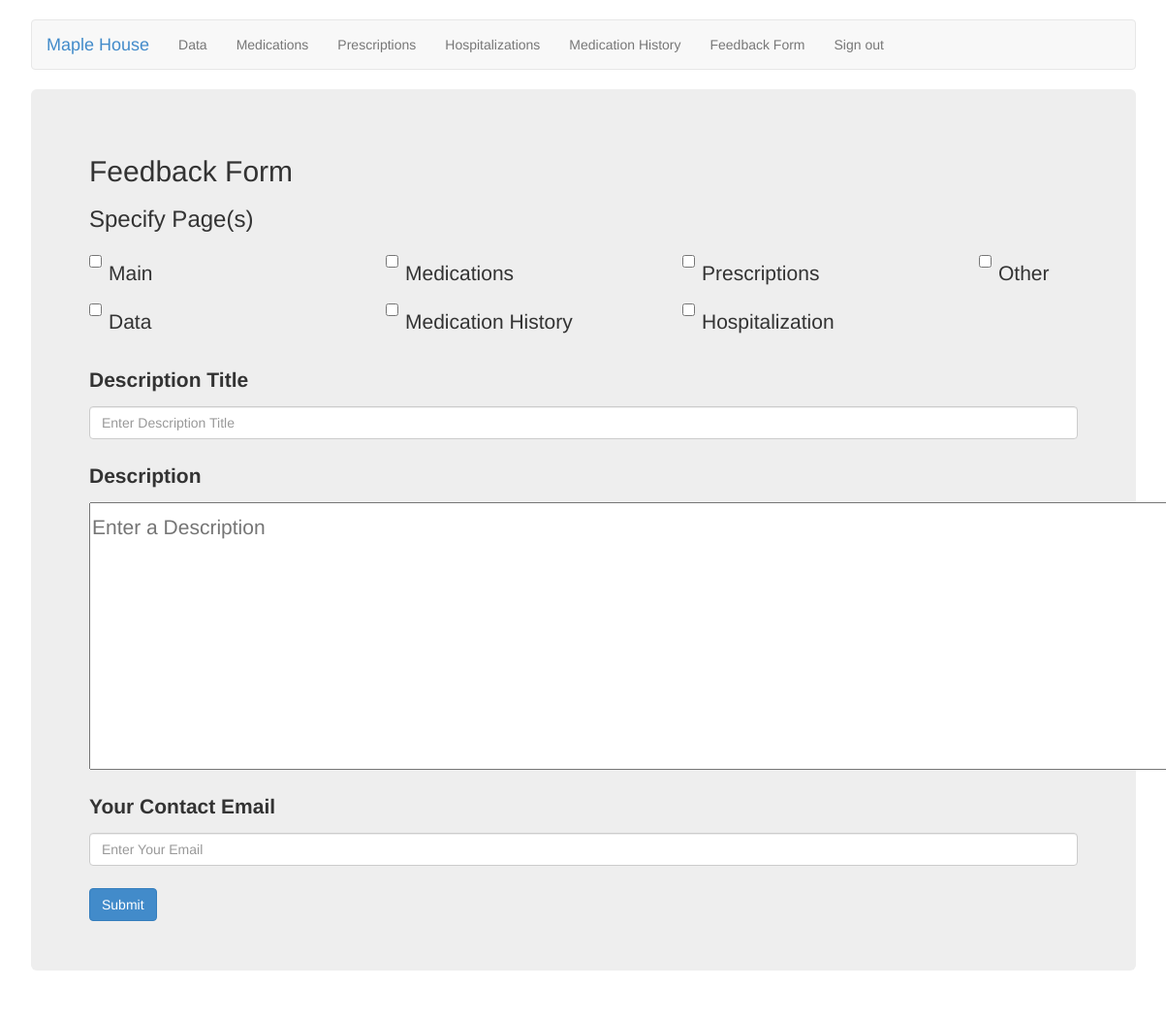
After one commit to Severose/fswproject-php, a PHP site: page /feedback.php in a window 1520 px wide; the page is wider, and only the part inside the window is pictured. The commit adds this page. Shown: that part at 97% size, without its empty margins (158-1361 px from the left). Run offline with PHP 8.4, Linux system fonts and the light colour scheme; some libraries are stand-ins or nearby versions.

Commit message:
Added Feedback Form.

```diff
--- a/NewMHV1/data.php
+++ b/NewMHV1/data.php
@@ -55,6 +55,7 @@ include('includes/base.header.php');
 		  	echo "				<li><a href=\"prescriptions.php?patient=$selectedOption\"><span>Prescriptions</span></a></li>";
 		  	echo "				<li><a href=\"hospitalization.php?patient=$selectedOption\"><span>Hospitalization</span></a></li>";
 		  	echo "				<li><a href=\"medicationhistory.php?patient=$selectedOption\"><span>Medication History</span></a></li>";
+		  	echo "				<li><a href=\"feedback.php?patient=$selectedOption\"><span>Feedback Form</span></a></li>";
 		  	echo "				<li><a href=\"index.html\"><span>SignOut</span></a></li>";
 			?>
 
--- /dev/null
+++ b/NewMHV1/feedback.php
@@ -0,0 +1,124 @@
+<?php
+include('includes/base.functions.php');
+?>
+<!DOCTYPE html>
+<html lang="en">
+<head>
+  <meta charset="utf-8">
+  <meta  http-equiv="X-UA-Compatible" content="IE=edge">
+  <meta  name="viewport"  content="width=device-width,  initial-scale=1.0"> <meta  name="description"  content="">      <meta name="author" content=""> <link rel="shortcut icon" href="../../docs-assets/ico/favicon.png">
+
+ <title>Feedback Form</title>
+    <link href="./css/bootstrap.css" rel="stylesheet">
+    <script src="https://code.jquery.com/jquery-1.10.2.min.js"></script>
+    <script src="./js/bootstrap.min.js"></script>
+    <link href="navbar.css" rel="stylesheet">
+   <link href="homepage.css" rel="stylesheet">
+  </head>
+
+  <body>
+
+    <div class="container">
+
+      <!-- Static navbar -->
+      <div class="navbar navbar-default" role="navigation">
+        <div class="navbar-header">
+          <button type="button" class="navbar-toggle" data-toggle="collapse" data-target=".navbar-collapse">
+            <h1 class="sr-only">Home Page</h1>
+            <span class="icon-bar"></span>
+            <span class="icon-bar"></span>
+            <span class="icon-bar"></span>
+          </button>
+          <h class="navbar-brand text-success"><a href = "homepage.php">Maple House</a></h>
+        </div>
+        <div class="navbar-collapse collapse">
+          <ul class="nav navbar-nav">
+            <li class=""><a href="#">Data</a></li>
+            <li><a href="#">Medications</a></li>
+            <li><a href="#">Prescriptions</a></li>
+              <li><a href="#">Hospitalizations</a></li>
+              <li><a href="#">Medication History</a></li>
+              <li><a href="feedback.php">Feedback Form</a></li>
+              <li><a  href = "index.html">Sign out</a></li>
+          </ul>
+        </div>
+      </div>
+
+      <!-- Main component for a primary marketing message or call to action -->
+      <div class="jumbotron">
+      <h2>Feedback Form </h2>
+
+      <h3>Specify Page(s)</h3>
+      <form name="form1" action="mail.php" method="POST">
+        <div style = "float: left; width:30%;">
+              <div class="form-group">
+                <div class="checkbox">
+                  <label>
+                    <input type="checkbox" id="Main" name="Main"> Main
+                  </label>
+                </div>
+                <div class="checkbox">
+                  <label>
+                    <input type="checkbox" id="Data" name="Data"> Data
+                  </label>
+                </div>
+              </div>
+          </div>
+          <div style = "float: left; width:30%;">
+            <div class="form-group">
+              <div class="checkbox">
+                <label>
+                  <input type="checkbox" id="Medications" name="Medications"> Medications
+                </label>
+              </div>
+              <div class="checkbox">
+                <label>
+                  <input type="checkbox" id="Medication History" name="Medication History"> Medication History
+                </label>
+              </div>
+            </div>
+          </div>
+          <div style = "float: left; width:30%;">
+            <div class="form-group">
+              <div class="checkbox">
+                <label>
+                  <input type="checkbox" id="Prescriptions" name="Prescriptions"> Prescriptions
+                </label>
+              </div>
+              <div class="checkbox">
+                <label>
+                  <input type="checkbox" id="Hospitalization" name="Hospitalization"> Hospitalization
+                </label>
+              </div>
+            </div>
+          </div>
+          <div style = "float: left; width:10%;">
+            <div class="form-group">
+              <div class="checkbox">
+                <label>
+                  <input type="checkbox" id="Other" name="Other" > Other
+                </label>
+              </div>
+            </div>
+          </div>
+      <div class="form-group">
+        <label >Description Title</label>
+        <input type="text" class="form-control" id="Title" name = "Title" placeholder="Enter Description Title">
+      </div>
+      <div class="form-group">
+        <label >Description</label>
+        <textarea class="field span12" id="Description" name="Description" rows="6" cols="110" placeholder="Enter a Description"></textarea>
+      </div>
+      <div class="form-group">
+        <label >Your Contact Email</label>
+        <input type="text" class="form-control" id="Email" name = "Email" placeholder="Enter Your Email">
+      </div>
+      <button type="submit" class="btn btn-primary">Submit</button>
+       </form>
+        </div>
+
+
+
+
+  </body>
+</html>
--- a/NewMHV1/homepage.html
+++ b/NewMHV1/homepage.html
@@ -49,6 +49,7 @@
             <li><a href="#">Prescriptions</a></li>
               <li><a href="#">Hospitalizations</a></li>
               <li><a href="#">Medication History</a></li>
+              <li><a href="feedback.php">Feedback Form</a></li>
               <li><a  href = "index.html">Sign out</a></li>
           </ul>
         </div>
--- a/NewMHV1/homepage.php
+++ b/NewMHV1/homepage.php
@@ -52,6 +52,7 @@ include('includes/base.header.php');
             <li><a href="#">Prescriptions</a></li>
               <li><a href="#">Hospitalizations</a></li>
               <li><a href="#">Medication History</a></li>
+              <li><a href="feedback.php">Feedback Form</a></li>
               <li><a  href = "index.html">Sign out</a></li>
           </ul>
         </div>
--- a/NewMHV1/hospitalization.php
+++ b/NewMHV1/hospitalization.php
@@ -55,6 +55,7 @@ include('includes/base.header.php');
 		  	echo "				<li><a href=\"prescriptions.php?patient=$selectedOption\"><span>Prescriptions</span></a></li>";
 			echo "				<li class=\"current\"><a><span>Hospitalization</span></a></li>";
 		  	echo "				<li><a href=\"medicationhistory.php?patient=$selectedOption\"><span>Medication History</span></a></li>";
+		  	echo "				<li><a href=\"feedback.php?patient=$selectedOption\"><span>Feedback Form</span></a></li>";
 		  	echo "				<li><a href=\"index.html\"><span>SignOut</span></a></li>";
 			?>
 
--- a/NewMHV1/insert.php
+++ b/NewMHV1/insert.php
@@ -51,6 +51,7 @@ include('includes/base.functions.php');
             <li><a href="#">Prescriptions</a></li>
               <li><a href="#">Hospitalizations</a></li>
               <li><a href="#">Medication History</a></li>
+              <li><a href="feedback.php">Feedback Form</a></li>
               <li><a  href = "index.html">Sign out</a></li>
           </ul>
         </div>
--- a/NewMHV1/medication.php
+++ b/NewMHV1/medication.php
@@ -55,6 +55,7 @@ include('includes/base.header.php');
 		  	echo "				<li><a href=\"prescriptions.php?patient=$selectedOption\"><span>Prescriptions</span></a></li>";
 		  	echo "				<li><a href=\"hospitalization.php?patient=$selectedOption\"><span>Hospitalization</span></a></li>";
 		  	echo "				<li><a href=\"medicationhistory.php?patient=$selectedOption\"><span>Medication History</span></a></li>";
+		  	echo "				<li><a href=\"feedback.php?patient=$selectedOption\"><span>Feedback Form</span></a></li>";
 		  	echo "				<li><a href=\"index.html\"><span>SignOut</span></a></li>";
 			?>
 
--- a/NewMHV1/medicationhistory.php
+++ b/NewMHV1/medicationhistory.php
@@ -53,9 +53,8 @@ include('includes/base.header.php');
 			echo "				<li><a href=\"medication.php?patient=$selectedOption\"><span>Medication</span></a></li>";
 		  	echo "				<li><a href=\"prescriptions.php?patient=$selectedOption\"><span>Prescriptions</span></a></li>";
 			echo "				<li><a href=\"hospitalization.php?patient=$selectedOption\"><span>Hospitalization</span></a></li>";
-//		 	echo "				<li><a href=\"medicationhistory.php?patient=$selectedOption\"><span>Medication
-//History</span></a></li>";
 			echo "				<li class=\"current\"><a><span>Medication History</span></a></li>";
+			echo "				<li><a href=\"feedback.php?patient=$selectedOption\"><span>Feedback Form</span></a></li>";
 		  	echo "				<li><a href=\"index.html\"><span>SignOut</span></a></li>";
 			?>
 
--- a/NewMHV1/prescriptions.php
+++ b/NewMHV1/prescriptions.php
@@ -55,6 +55,7 @@ include('includes/base.header.php');
 			echo "				<li class=\"current\"><a><span>Prescription</span></a></li>";
 		  	echo "				<li><a href=\"hospitalization.php?patient=$selectedOption\"><span>Hospitalization</span></a></li>";
 		  	echo "				<li><a href=\"medicationhistory.php?patient=$selectedOption\"><span>Medication History</span></a></li>";
+		  	echo "				<li><a href=\"feedback.php?patient=$selectedOption\"><span>Feedback Form</span></a></li>";
 		  	echo "				<li><a href=\"index.html\"><span>SignOut</span></a></li>";
 			?>
 
```
Also changed, not shown: NewMHV1/mail.php (added, +91 -0 lines).
